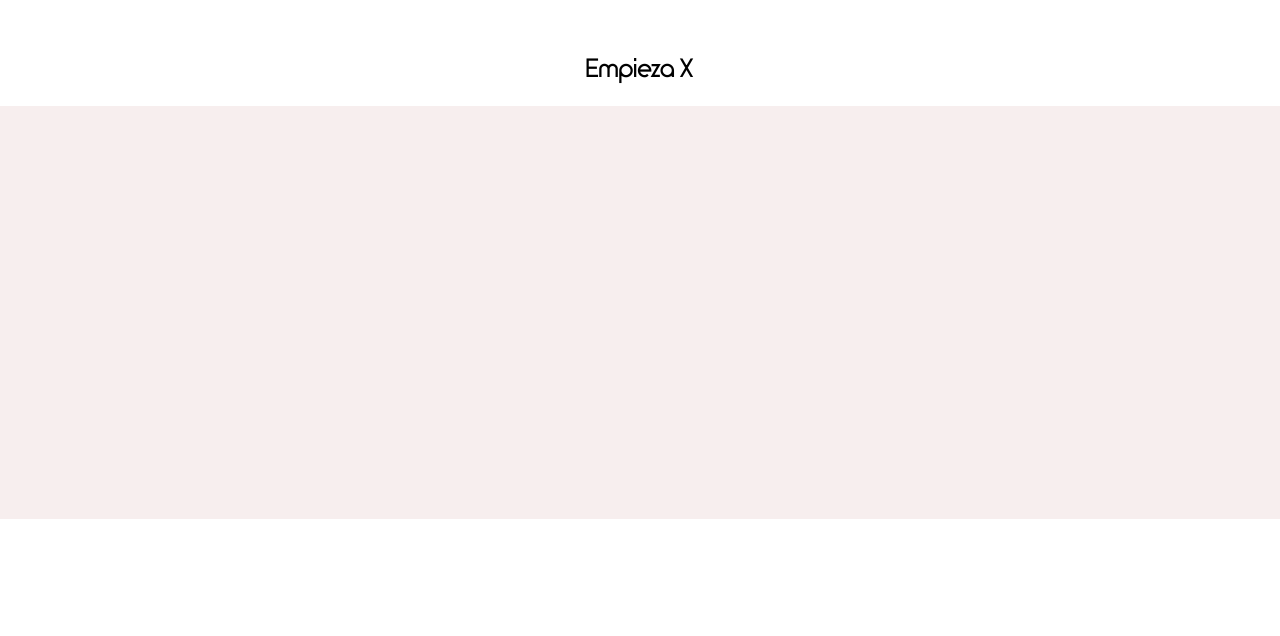
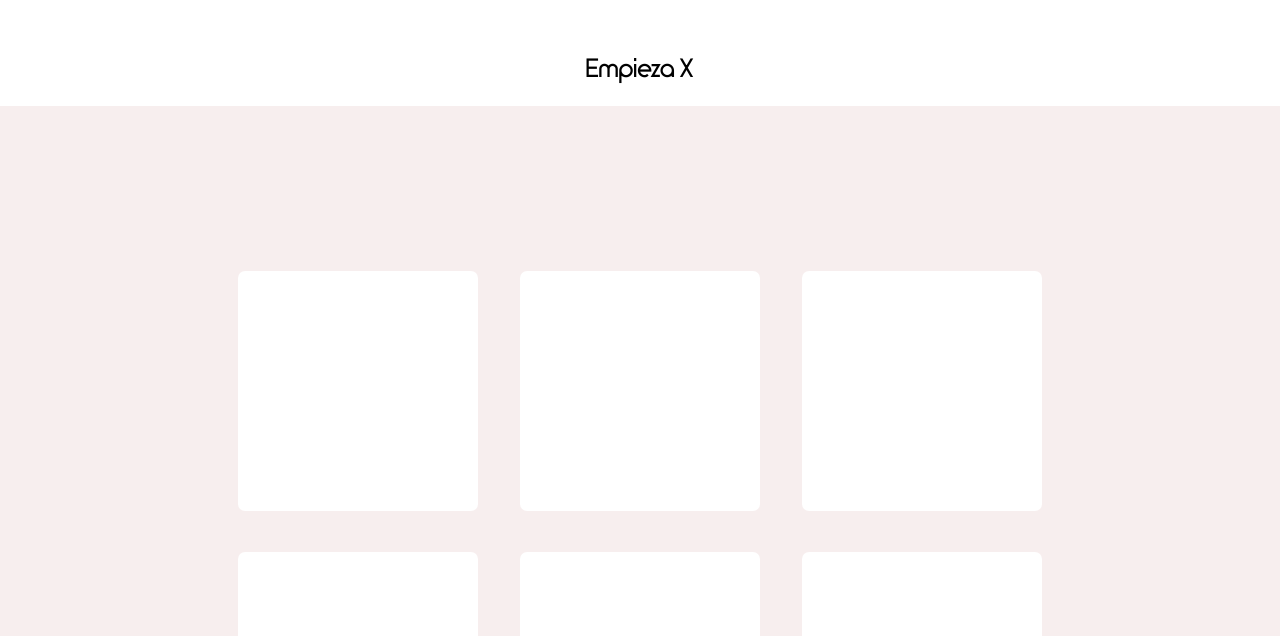
Before and after one commit to Complugg3d/HCL-web-training, a website: page public/pages/tictactoe.html in a window 1280 px wide. Shown: the part 164-800 px from the top of the page. Drawn offline with Linux system fonts and the light colour scheme.

Commit message:
set size to cells

```diff
--- a/public/css/tic-tac-toe.css
+++ b/public/css/tic-tac-toe.css
@@ -7,6 +7,8 @@
 .cell {
   flex-grow: 1;
   flex-basis: 0;
+  width: 15rem;
+  height: 15rem;
   margin: 1.3rem;
   background-color: white;
   border-radius: 7px;
```
